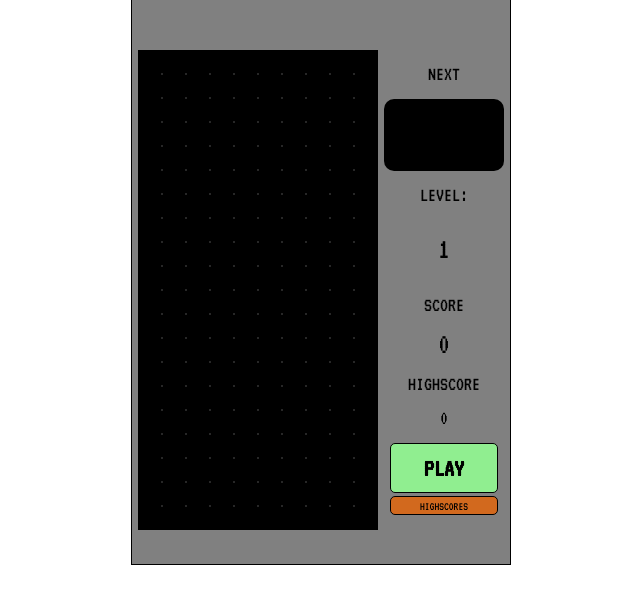
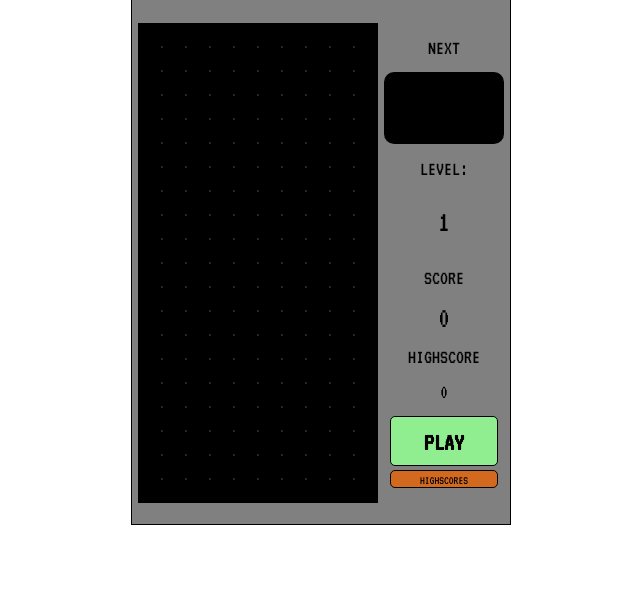
Before and after one commit to vilmis04/Tetris, a plain HTML site: page index.html in a window 1280 px wide. Shown: the part 195-800 px from the top of the page, without its empty margins (319-959 px from the left). Drawn offline with Linux system fonts and the light colour scheme.

Commit message:
[UPD] size responding to device with touchscreen

```diff
--- a/app.js
+++ b/app.js
@@ -912,6 +912,7 @@ function initNewGame() {
     // }
 
     if ('ontouchstart' in window) {
+        grid.style.height = "720px";
         mobileControls.classList.remove("hidden");
       }
 
--- a/style.css
+++ b/style.css
@@ -20,7 +20,7 @@ body {
   /* position: absolute; */
   border: 1px solid black;
   background-color: grey;
-  height: 720px;
+  height: 640px;
   /* max-width: 480px;
   min-width: 380px; */
   width: 380px;
```
